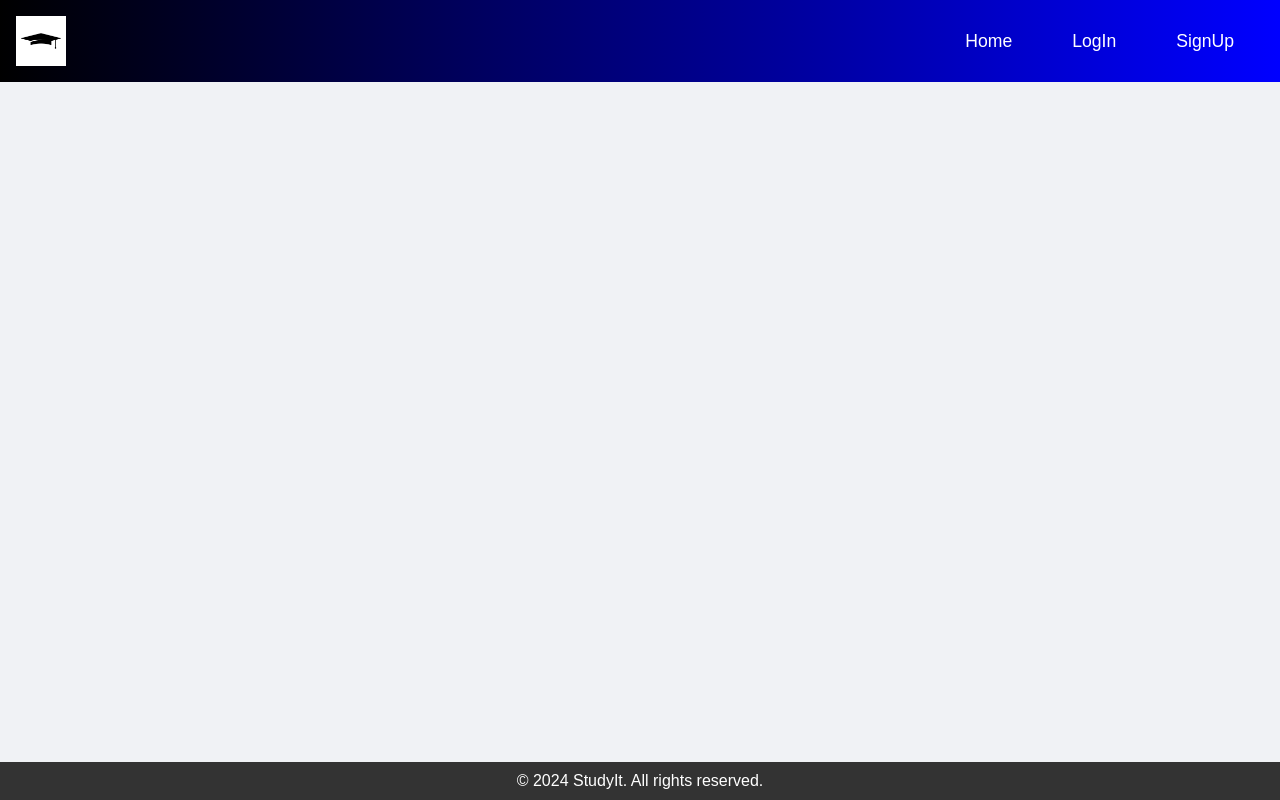
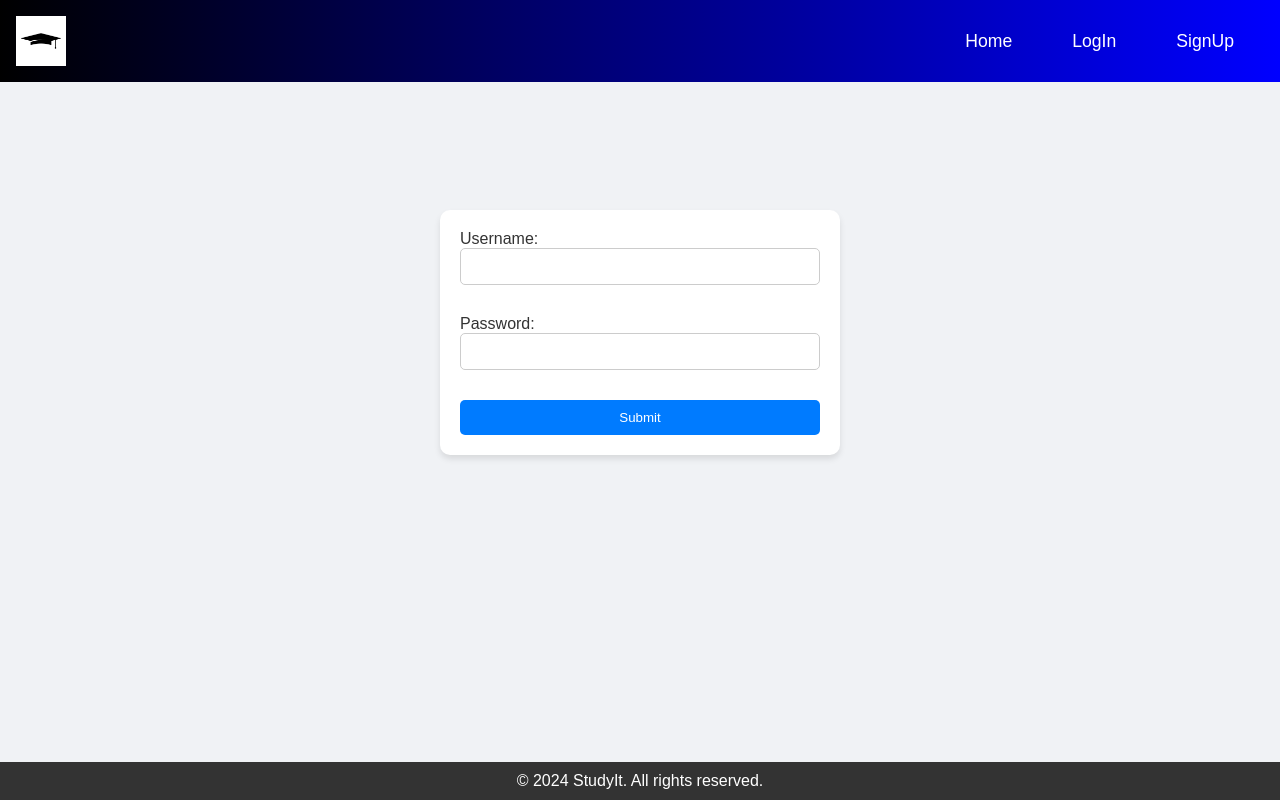
Before and after one commit to ChesaDavid/atestat, a React (Create React App) app in the folder my-app/: page /login in a window 1280 px wide. Built offline with nearby package versions, Linux system fonts and the light colour scheme.

Commit message:
signup page

```diff
--- a/my-app/src/App.js
+++ b/my-app/src/App.js
@@ -1,11 +1,12 @@
 import React from 'react';
-import { BrowserRouter as Router, Routes, Route } from 'react-router-dom';
+import { BrowserRouter as Router, Route, Routes, useLocation } from 'react-router-dom';
+
 import Home from './pages/Home';
 import Navbar from './components/Navbar';
 import Calculator from './pages/Calculator';
 import Footer from './components/Footer';
 import Login from './pages/Login';
-
+import Signup from './pages/Signup';
 function App() {
   return (
       <Router>
@@ -14,10 +15,24 @@ function App() {
           <Route path="/" element={<Home />} />
           <Route path='/calculator' element={<Calculator/>} />
           <Route path='/login' element={<Login />} />
+          <Route path='/signup' element={<Signup />} />
         </Routes>
         <Footer />
       </Router>
   );
 }
+const DynamicBackground = ({ children }) => {
+  const location = useLocation();
+  console.log(location.pathname);
+  React.useEffect(() => {
+    if (location.pathname === "/login") {
+      document.body.style.background = 'blue';
+    } else {
+      document.body.style.background = '';
+    }
+  }, [location]);
+
+  return <>{children}</>;
+};
 
 export default App;
--- a/my-app/src/pages/Login.js
+++ b/my-app/src/pages/Login.js
@@ -1,7 +1,90 @@
-import React from 'react';
+import React, { useState } from 'react';
 
-function Login()
-{
 
+function Login() {
+    const [username, setUsername] = useState('');
+    const [password, setPassword] = useState('');
+
+    function verifyPassword(password) {
+        if (password.length < 8) return false;
+        if (!/[a-z]/.test(password)) return false;
+        if (!/[A-Z]/.test(password)) return false;
+        if (!/[0-9]/.test(password)) return false;
+        if (!/[!@#$%^&*()]/.test(password)) return false;
+        return true;
+    }
+
+    const handleSubmit = (e) => {
+        e.preventDefault();
+        if (!verifyPassword(password)) {
+            alert(
+                "Password must be at least 8 characters long, contain at least one uppercase letter, one lowercase letter, one number, and one special character."
+            );
+        } else {
+            alert(`Form submitted successfully! Username: ${username}`);
+        }
+    };
+
+    const styles = {
+        form: {
+            margin: '50px auto',
+            padding: '20px',
+            width: '400px',
+            background: '#fff',
+            borderRadius: '10px',
+            boxShadow: '0 4px 6px rgba(0, 0, 0, 0.1)',
+            marginTop: '210px',
+        },
+        label: {
+            display: 'block',
+            marginBottom: '10px',
+            color: '#333',
+        },
+        input: {
+            width: '100%',
+            padding: '10px',
+            border: '1px solid #ccc',
+            borderRadius: '5px',
+            marginBottom: '20px',
+        },
+        submit: {
+            width: '100%',
+            padding: '10px 20px',
+            backgroundColor: '#007bff',
+            color: '#fff',
+            border: 'none',
+            borderRadius: '5px',
+            cursor: 'pointer',
+        },
+    };
+
+    return (
+        <form style={styles.form} onSubmit={handleSubmit}>
+            <label style={styles.label}>
+                Username:
+                <input
+                    style={styles.input}
+                    type="text"
+                    name="username"
+                    value={username}
+                    onChange={(e) => setUsername(e.target.value)}
+                />
+            </label>
+            <label style={styles.label}>
+                Password:
+                <input
+                    style={styles.input}
+                    type="password"
+                    name="password"
+                    value={password}
+                    onChange={(e) => setPassword(e.target.value)}
+                />
+            </label>
+            <button style={styles.submit} type="submit">
+                Submit
+            </button>
+        </form>
+    );
 }
-export default  Login;
+
+export default Login;
--- /dev/null
+++ b/my-app/src/pages/Signup.js
@@ -0,0 +1,118 @@
+import React from "react";
+
+function Signup(){
+    const [ishoverd, setIsHoverdown] = useState(false);
+    function validatePassword(password){
+        // if (password.length < 8) return false;
+        // if (!/[a-z]/.test(password)) return false;
+        // if (!/[A-Z]/.test(password)) return false;
+        // if (!/[0-9]/.test(password)) return false;
+        // if (!/[!@#$%^&*()]/.test(password)) return false;
+        // return true;
+    }
+    const user = {
+        name: "",
+        email: "",
+        password: "",
+        confirmPassword: "",
+        errorMessage: ""
+    };
+    const styles = {
+        title:{
+
+        },
+        label:{
+        },
+        inputStyle:{
+            marginBottom: "10px"
+        },
+        buttonStyle:{
+            backgroundColor: ishoverd ? "darkblue" : "lightblue",
+            color: "white",
+            padding: "10px 20px",
+            borderRadius: "5px",
+            cursor: "pointer",
+            width: "290px",
+            marginTop: "10px",
+            borderRadius: "25px",
+
+            },
+            form:{
+                display: "flex",
+                flexDirection: "column",
+                marginTop: "210px",
+                backgroundColor: "white",
+                padding: "90px 40px",
+                borderRadius: "100px",
+                boxShadow: "0 4px 6px rgba(0, 0, 0, 0.1)",
+                alignItems: "center",
+            }
+    };
+    function handleSubmit(event){
+
+    }
+
+    return (
+        <>
+            <h1 style={styles.title}>Sign Up</h1>
+            {user.errorMessage && <p>{user.errorMessage}</p>}
+            <form
+                onSubmit={handleSubmit}
+                style={styles.form}
+                >
+                <label style={styles.label}>
+                    Name:
+                    <input
+                        style={styles.inputStyle}
+                        type="text"
+                        value={user.name}
+                        // onChange={(e) => setUser({...user, name: e.target.value })}
+                    />
+                </label>
+                <label style={styles.label}>
+                    Email:
+                    <input
+                        style={styles.inputStyle}
+                        type="email"
+                        value={user.email}
+                        // onChange={(e) => setUser({...user, email: e.target.value })}
+                    />
+                </label>
+                <label style={styles.label}>
+                    Password:
+                    <input
+                        style={styles.inputStyle}
+                        type="password"
+                        value={user.password}
+                        // onChange={(e) => setUser({...user, password: e.target.value })}
+                    />
+                </label>
+                <label style={styles.label}>
+                    Confirm Password:
+                    <input
+                        style={styles.inputStyle}
+                        type="password"
+                        value={user.confirmPassword}
+                        >
+
+                        </input>
+                    {validatePassword() && (
+                        <p>Password is valid</p>
+                    )}
+                </label>
+                <button
+                    type="submit"
+                    style={styles.buttonStyle}
+                    onMouseEnter={()=> setIsHoverdown(true)}
+                    >Sign Up</button>
+                <button
+                    type="reset"
+                    style={styles.buttonStyle}
+                    onMouseEnter={()=> setIsHoverdown(true)}
+                    >Reset</button>
+                </form>
+        </>
+    );
+}
+
+export default Signup;
```
